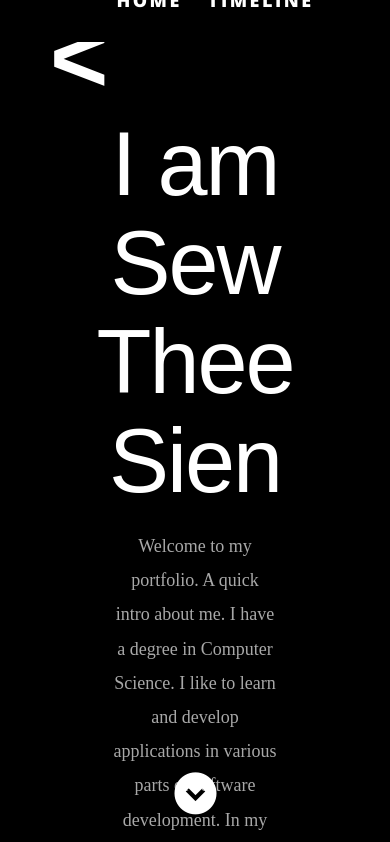
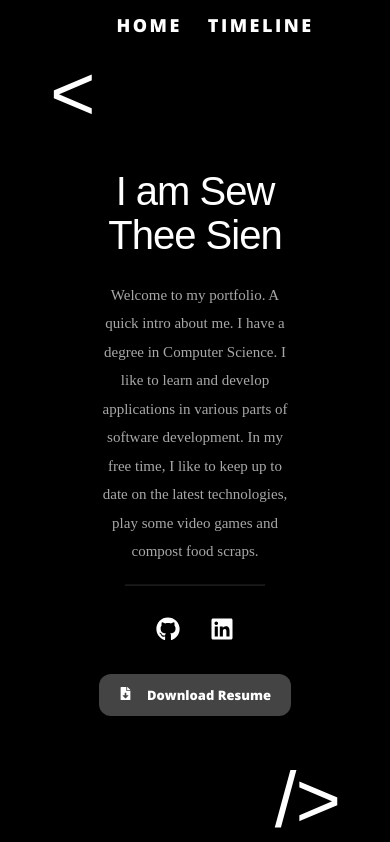
Before and after one commit to lessthanthreelessthanthree/react-portfolio, a React (Create React App) app: page / in a window 390 px wide. Shown: the top 842 px of the page. Built offline with nearby package versions, Linux system fonts and the light colour scheme.

Commit message:
Updated Home Component to fit in lower resolution screens

```diff
--- a/src/components/common/header/Header.css
+++ b/src/components/common/header/Header.css
@@ -1,5 +1,6 @@
 @import url('https://fonts.googleapis.com/css2?family=Roboto:wght@700&display=swap');
 @import url('https://fonts.googleapis.com/css2?family=Open+Sans:wght@800&display=swap');
+
 
 header{
     margin: 0;
@@ -101,7 +102,6 @@ ul#nav li a:hover { color:#7c383b; }
 header .banner-text{
     flex: 1;
     overflow: auto;
-    background: red;
     margin: 0;
     display: flex;/*center div vertically*/
     align-items: center;/*center div vertically*/
@@ -154,7 +154,7 @@ header .banner-text hr {
 	transition: color .2s ease-in-out;
  }
 
- header .banner-text h1 {
+ header .inner-text h1 {
     font: 90px/1.1em 'opensans-bold', sans-serif;
     color: #fff;
     letter-spacing: -2px;
@@ -162,7 +162,7 @@ header .banner-text hr {
     text-shadow: 0px 1px 3px rgba(0, 0, 0, .8);
  }
 
- header .banner-text h3 {
+ header .inner-text h3 {
     font: 18px/1.9em 'librebaskerville-regular', serif;
     color: #A8A8A8;
     margin: 0 auto;
@@ -242,3 +242,59 @@ header .banner-text hr {
    background: #fff;
    color: #2B2B2B;
 }
+
+@media only screen and (max-width: 1050px) {
+   header .inner-text h1 {
+      font: 80px/1.1em 'opensans-bold', sans-serif;
+      letter-spacing: -1px;
+      margin: 0 auto 12px auto;
+   }
+ }
+
+ @media only screen and (max-width: 900px) {
+   header .inner-text h1 {
+      font: 78px/1.1em 'opensans-bold', sans-serif;
+      letter-spacing: -1px;
+   }
+   header .inner-text h3 {
+      font: 17px/1.9em 'librebaskerville-regular', serif;
+      width: 80%;
+   }
+   header .banner-icon h1 {
+      font: 78px/1.1em 'opensans-bold', sans-serif;
+      letter-spacing: -1px;
+   }
+   header .banner-icon-bottom h1 {
+      font: 78px/1.1em 'opensans-bold', sans-serif;
+      letter-spacing: -1px;
+   }
+ }
+
+ @media only screen and (max-width: 767px) {
+   header .inner-text h1 {
+      font: 68px/1.1em 'opensans-bold', sans-serif;
+   }
+   header .inner-text h3 {
+      font: 15px/1.9em 'librebaskerville-regular', serif;
+      width: 80%;
+   }
+   header .social {
+      margin: 18px 0 24px 0;
+      font-size: 24px;
+      line-height: 36px;
+   }
+   header .social li { margin: 0 10px; }
+   header .scrolldown { display: none; }
+   .button-download{
+      padding: 12px 20px;
+      border-radius: 12px;
+      font: 13px/30px 'Open Sans', sans-serif;
+   }
+ }
+
+ @media only screen and (max-width: 500px) {
+   header .inner-text h1 {
+      font: 40px/1.1em 'opensans-bold', sans-serif;
+      margin: 0 auto 24px auto;
+   }
+ }
```
